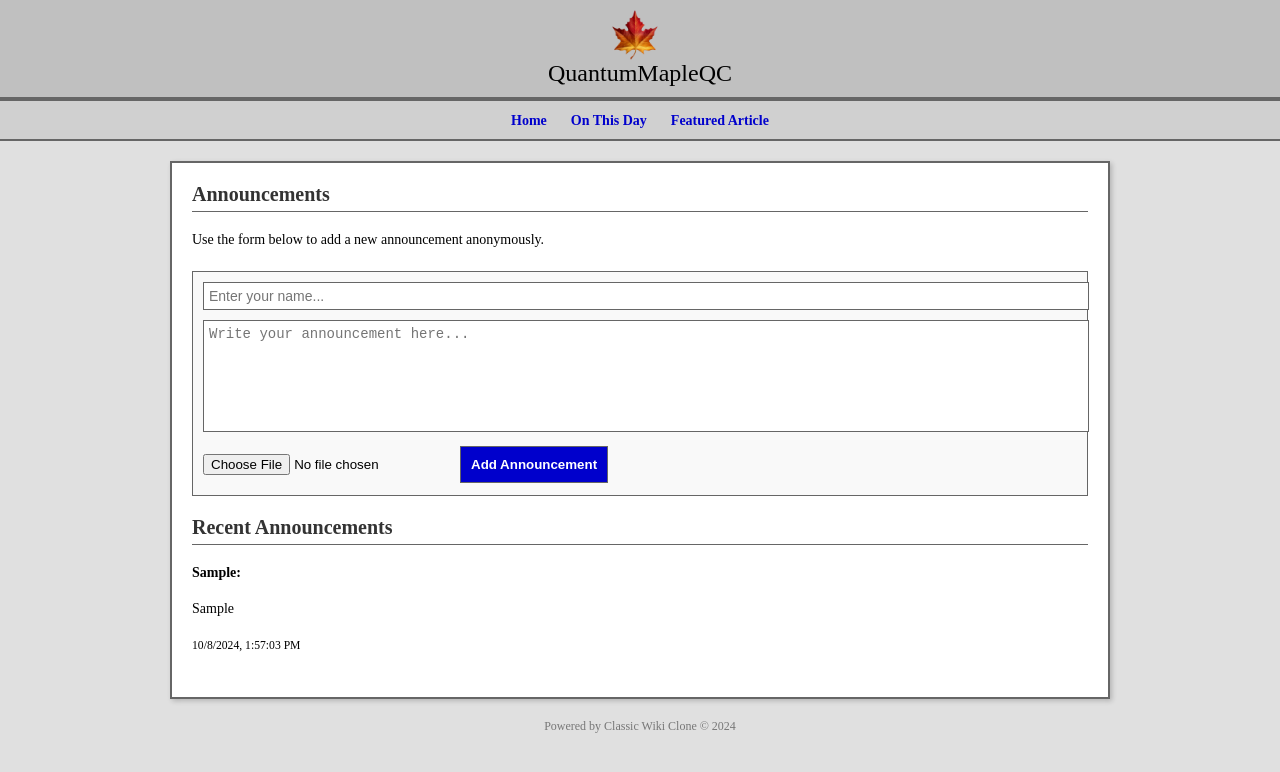
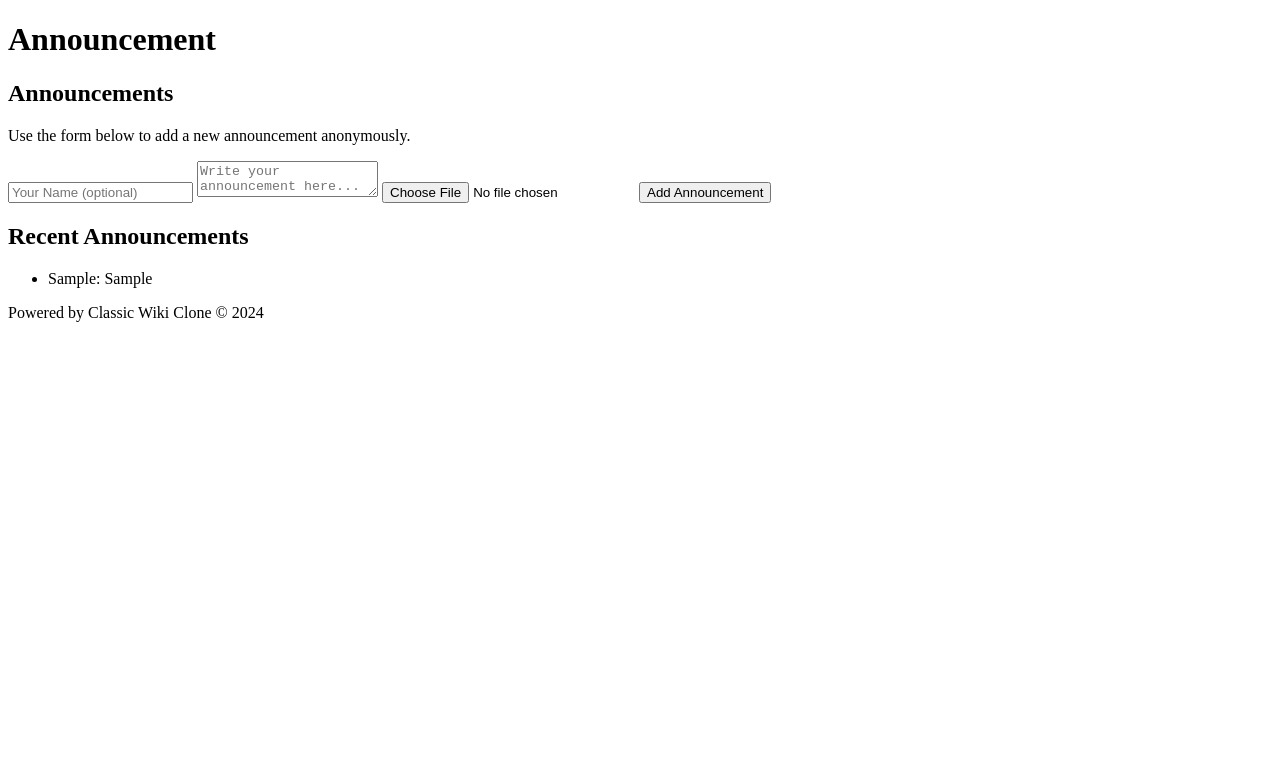
Before and after one commit to QuantumMapleQC/Project-Website, a website: page docs/news.html in a window 1280 px wide. Both pictures are taken after typing "Sample", "Sample" into the empty fields and a click on the input "Add Announcement". Drawn offline with Linux system fonts and the light colour scheme.

Commit message:
Update news.html

```diff
--- a/docs/news.html
+++ b/docs/news.html
@@ -1,209 +1,35 @@
 <!DOCTYPE html>
-<html>
+<html lang="en">
 
 <head>
-    <title>Announcement</title>
+    <meta charset="UTF-8">
+    <meta name="viewport" content="width=device-width, initial-scale=1.0">
+    <title>Announcements</title>
     <style>
-        body {
-            font-family: "Times New Roman", serif;
-            background-color: #e0e0e0;
-            margin: 0;
-            padding: 0;
-            color: #000;
-        }
-
-        a {
-            color: #0000cc;
-            text-decoration: none;
-        }
-
-        a:hover {
-            text-decoration: underline;
-        }
-
-        #header {
-            background-color: #c0c0c0;
-            padding: 10px;
-            border-bottom: 2px solid #666;
-            text-align: center;
-        }
-
-        #header img {
-            height: 50px;
-            vertical-align: middle;
-            margin-right: 10px;
-        }
-
-        #header h1 {
-            font-size: 24px;
-            margin: 0;
-            font-weight: normal;
-        }
-
-        #nav {
-            text-align: center;
-            background-color: #d0d0d0;
-            padding: 10px 0;
-            border-top: 2px solid #666;
-            border-bottom: 2px solid #666;
-        }
-
-        #nav a {
-            margin: 0 10px;
-            font-size: 14px;
-            font-weight: bold;
-        }
-
-        #content {
-            width: 70%;
-            margin: 20px auto;
-            padding: 20px;
-            background-color: #ffffff;
-            border: 2px solid #666;
-            box-shadow: 2px 2px 5px rgba(0, 0, 0, 0.2);
-        }
-
-        .section {
-            margin-bottom: 20px;
-        }
-
-        .section h2 {
-            font-size: 20px;
-            color: #333;
-            border-bottom: 1px solid #666;
-            padding-bottom: 5px;
-            margin-top: 0;
-        }
-
-        .section p {
-            font-size: 14px;
-            line-height: 1.6;
-        }
-
-        #footer {
-            text-align: center;
-            margin-top: 20px;
-            font-size: 12px;
-            color: #777;
-        }
-
-        #announcement-form {
-            margin-top: 20px;
-            border: 1px solid #666;
-            padding: 10px;
-            background-color: #f9f9f9;
-        }
-
-        #announcement-form textarea {
-            width: 100%;
-            height: 100px;
-            margin-bottom: 10px;
-            font-size: 14px;
-            border: 1px solid #666;
-            padding: 5px;
-            resize: none;
-        }
-
-        #announcement-form input[type="file"] {
-            margin-bottom: 10px;
-        }
-
-        #announcement-form input[type="text"] {
-            width: 100%;
-            padding: 5px;
-            margin-bottom: 10px;
-            font-size: 14px;
-            border: 1px solid #666;
-        }
-
-        #announcement-form input[type="submit"] {
-            background-color: #0000cc;
-            color: white;
-            border: 1px solid #666;
-            padding: 10px;
-            cursor: pointer;
-            transition: background-color 0.3s;
-            font-weight: bold;
-        }
-
-        #announcement-form input[type="submit"]:hover {
-            background-color: #000099;
-        }
-
-        #recent-announcements {
-            margin-top: 20px;
-        }
-
-        .dev-role {
-            color: blue;
-            /* Change to rainbow below */
-            font-weight: bold;
-            animation: rainbow 2s linear infinite;
-        }
-
-        @keyframes rainbow {
-            0% {
-                color: red;
-            }
-
-            14% {
-                color: orange;
-            }
-
-            28% {
-                color: yellow;
-            }
-
-            42% {
-                color: green;
-            }
-
-            57% {
-                color: blue;
-            }
-
-            71% {
-                color: indigo;
-            }
-
-            85% {
-                color: violet;
-            }
-
-            100% {
-                color: red;
-            }
-        }
+        /* Add your existing styles here */
     </style>
 </head>
 
 <body>
 
     <div id="header">
-        <img src="maple-leaf.png" alt="Logo">
-        <h1>QuantumMapleQC</h1>
-    </div>
-
-    <div id="nav">
-        <a href="index.html">Home</a>
-        <a href="onthisday.html">On This Day</a>
-        <a href="featured.html">Featured Article</a>
+        <h1>Announcement</h1>
     </div>
 
     <div id="content">
         <div class="section">
             <h2>Announcements</h2>
             <p>Use the form below to add a new announcement anonymously.</p>
-            <form id="announcement-form" action="#" method="post" enctype="multipart/form-data">
-                <input type="text" id="username" placeholder="Enter your name..." required>
-                <textarea placeholder="Write your announcement here..." required></textarea>
+            <form id="announcement-form" onsubmit="addAnnouncement(event)">
+                <input type="text" id="username" placeholder="Your Name (optional)" />
+                <textarea id="announcement" placeholder="Write your announcement here..." required></textarea>
                 <input type="file" name="file" accept="*/*">
                 <input type="submit" value="Add Announcement">
             </form>
         </div>
         <div class="section" id="recent-announcements">
             <h2>Recent Announcements</h2>
-            <p id="announcement-message">No announcements yet. Use the form above to add one!</p>
+            <ul id="announcement-list"></ul>
         </div>
     </div>
 
@@ -212,69 +38,33 @@
     </div>
 
     <script>
-        const form = document.getElementById('announcement-form');
-        const announcementMessage = document.getElementById('announcement-message');
-        let announcements = JSON.parse(localStorage.getItem('announcements')) || []; // Load announcements from localStorage
-        const devName = 'QuantumMapleQC'; // Your real name
-        let sessionActive = true; // Flag to track session state
+        function loadAnnouncements() {
+            const announcements = JSON.parse(localStorage.getItem('announcements')) || [];
+            const announcementList = document.getElementById('announcement-list');
+            announcementList.innerHTML = '';
 
-        // Load existing announcements on page load
-        window.onload = function () {
-            displayAnnouncements();
-        };
-
-        form.addEventListener('submit', function (e) {
-            e.preventDefault();
-            const username = document.getElementById('username').value.trim();
-            const announcementText = form.querySelector('textarea').value;
-
-            // Check for impersonation
-            if (username.toLowerCase() !== devName.toLowerCase() && username.toLowerCase() === devName.toLowerCase()) {
-                alert("Impersonation detected! You will be logged out.");
-                timeoutSession();
-                return;
-            }
-
-            const announcement = {
-                username: username,
-                text: announcementText,
-                date: new Date(),
-                isDev: username.toLowerCase() === devName.toLowerCase()
-            };
-
-            announcements.push(announcement);
-            localStorage.setItem('announcements', JSON.stringify(announcements)); // Save announcements to localStorage
-            displayAnnouncements();
-            form.reset();
-        });
-
-        function displayAnnouncements() {
-            if (announcements.length > 0) {
-                announcementMessage.innerHTML = announcements.map((ann, index) => `
-                    <div>
-                        <strong class="${ann.isDev ? 'dev-role' : ''}">${ann.isDev ? 'DEV: ' : ''}${ann.username}:</strong>
-                        <p>${ann.text}</p>
-                        <small>${new Date(ann.date).toLocaleString()}</small>
-                        ${ann.isDev ? `<button onclick="removeAnnouncement(${index})">Remove</button>` : ''}
-                    </div>
-                `).join('');
-            } else {
-                announcementMessage.innerHTML = 'No announcements yet. Use the form above to add one!';
-            }
+            announcements.forEach(announcement => {
+                const li = document.createElement('li');
+                li.textContent = `${announcement.username || 'Anonymous'}: ${announcement.text}`;
+                announcementList.appendChild(li);
+            });
         }
 
-        function removeAnnouncement(index) {
-            announcements.splice(index, 1);
-            localStorage.setItem('announcements', JSON.stringify(announcements)); // Update localStorage
-            displayAnnouncements();
+        function addAnnouncement(event) {
+            event.preventDefault();
+            const username = document.getElementById('username').value;
+            const text = document.getElementById('announcement').value;
+
+            const announcements = JSON.parse(localStorage.getItem('announcements')) || [];
+            announcements.push({ username, text });
+            localStorage.setItem('announcements', JSON.stringify(announcements));
+
+            document.getElementById('announcement-form').reset();
+            loadAnnouncements();
         }
 
-        function timeoutSession() {
-            sessionActive = false; // Set the session as inactive
-            alert("Your session has been timed out due to suspicious activity.");
-            announcementMessage.innerHTML = '<p>Your session has been terminated.</p>'; // Show a message on the page
-            form.reset(); // Clear the form
-        }
+        // Load announcements when the page loads
+        window.onload = loadAnnouncements;
     </script>
 
 </body>
```
